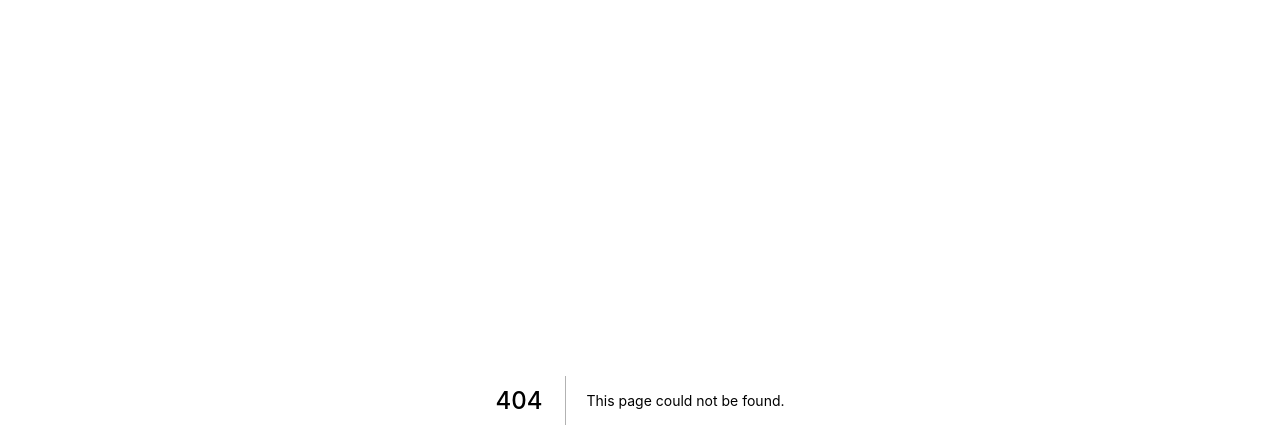
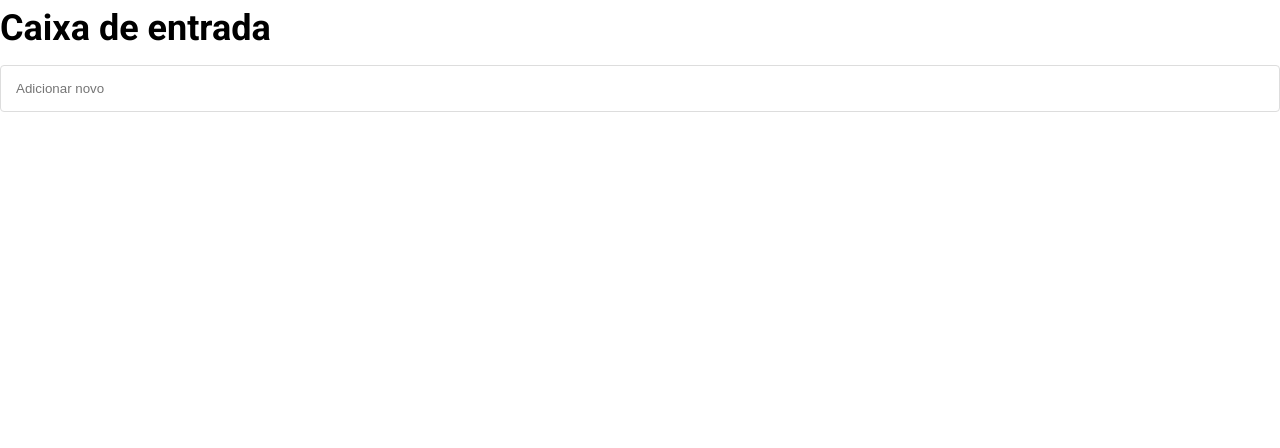
Before and after one commit to jeffersoncbd/digital-papers, a Next.js app: page /inbox in a window 1280 px wide. Before the commit this address had no page. Shown: the top 448 px of the page. Built offline with nearby package versions, Linux system fonts and the light colour scheme.

Commit message:
Cria página inbox

```diff
--- /dev/null
+++ b/pages/inbox/index.tsx
@@ -0,0 +1,42 @@
+import { useState } from 'react'
+import Router from 'next/router'
+
+import List from '../../components/List'
+import Input from '../../components/Input'
+
+import { Container } from './styles'
+
+const Inbox: React.FC = () => {
+  const [newItem, setNewItem] = useState('')
+  const [items, setItems] = useState([])
+
+  function handleSubmit(event: React.FormEvent<HTMLFormElement>) {
+    event.preventDefault()
+    if (!(newItem === '' || newItem === undefined)) {
+      setNewItem('')
+    }
+  }
+
+  return (
+    <Container>
+      <h1>Caixa de entrada</h1>
+      <form onSubmit={handleSubmit}>
+        <Input
+          placeholder="Adicionar novo"
+          value={newItem}
+          onChange={(event) => setNewItem(event.target.value)}
+        />
+      </form>
+      <List
+        items={items.map((item) => ({
+          key: item.id,
+          primary: item.title,
+          secondary: item.dueDate,
+          onClick: () => Router.push(`/inbox/${item.id}`)
+        }))}
+      />
+    </Container>
+  )
+}
+
+export default Inbox
--- /dev/null
+++ b/pages/inbox/styles.ts
@@ -0,0 +1,12 @@
+import styled from 'styled-components'
+
+export const Container = styled.div`
+  input {
+    margin: 7px 0 5px;
+    border: 1px solid #ddd;
+    width: 100%;
+    height: 47px;
+    border-radius: 4px;
+    padding: 0 15px;
+  }
+`
```
